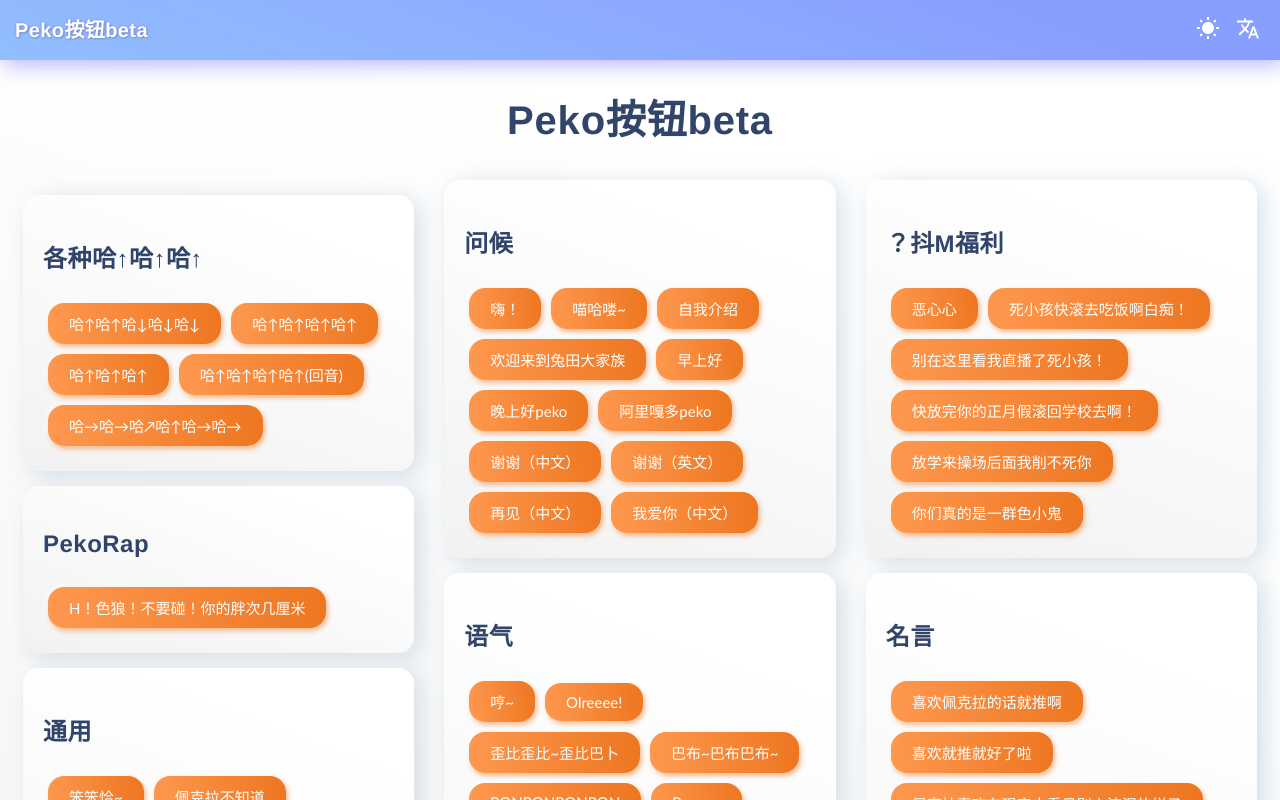
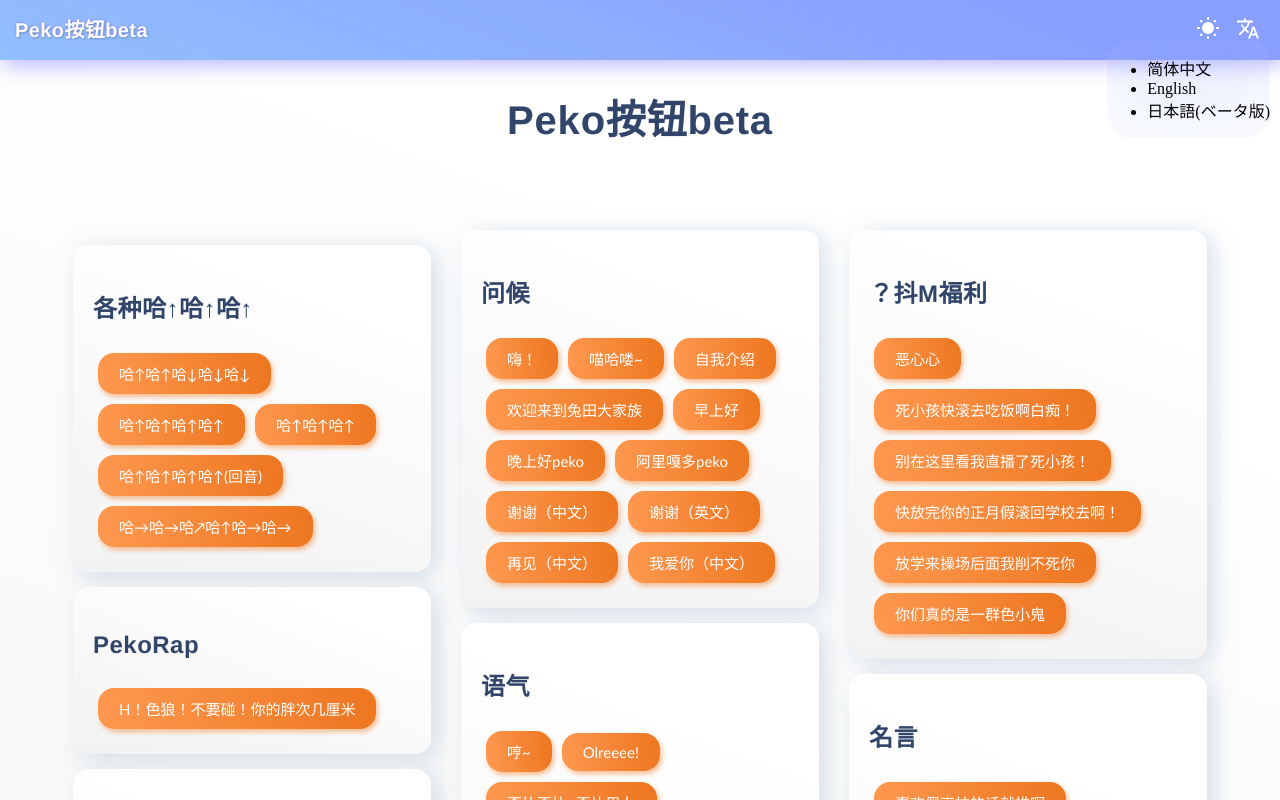
Before and after one commit to vbup-osc/new-pekobutton, a Vue app: page / in a window 1280 px wide. Shown: the top 800 px of the page. Built offline with nearby package versions, Linux system fonts and the light colour scheme; what vue-cookies would draw is missing.

Commit message:
添加 IE警察（

```diff
--- a/src/App.vue
+++ b/src/App.vue
@@ -62,6 +62,13 @@ export default {
     ],
     //
   }),
+  created(){
+    if (!!window.ActiveXObject || "ActiveXObject" in window) {//不会还有人在用IE吧，不会吧不会吧
+      window.console.log("IE警察出动！");
+        alert("给我滚去下Chrome啊kora！");
+        this.See("https://www.google.cn/intl/zh-CN/chrome/");
+    }
+  },
   mounted(){
     let timeNow = new Date();
     let hours = timeNow.getHours();
@@ -141,6 +148,7 @@ export default {
   background: linear-gradient(200.6deg, #244dff8a 19.14%, #0e9dfc6c 154.68%);
   background-blend-mode: normal, luminosity;
   backdrop-filter: blur(10px);
+  -webkit-backdrop-filter: blur(10px);
   box-shadow: 3px 6px 20px rgba(104, 102, 255, 0.44);
   z-index: 9;
 }
--- a/src/components/Topbar.vue
+++ b/src/components/Topbar.vue
@@ -2,15 +2,28 @@
   <div class="topbar">
     <button class="languagebtn ripple">
       <svg style="width:24px;height:24px" viewBox="0 0 24 24">
-    <path fill="white" d="M12.87,15.07L10.33,12.56L10.36,12.53C12.1,10.59 13.34,8.36 14.07,6H17V4H10V2H8V4H1V6H12.17C11.5,7.92 10.44,9.75 9,11.35C8.07,10.32 7.3,9.19 6.69,8H4.69C5.42,9.63 6.42,11.17 7.67,12.56L2.58,17.58L4,19L9,14L12.11,17.11L12.87,15.07M18.5,10H16.5L12,22H14L15.12,19H19.87L21,22H23L18.5,10M15.88,17L17.5,12.67L19.12,17H15.88Z" />
-</svg>
+        <path
+          fill="white"
+          d="M12.87,15.07L10.33,12.56L10.36,12.53C12.1,10.59 13.34,8.36 14.07,6H17V4H10V2H8V4H1V6H12.17C11.5,7.92 10.44,9.75 9,11.35C8.07,10.32 7.3,9.19 6.69,8H4.69C5.42,9.63 6.42,11.17 7.67,12.56L2.58,17.58L4,19L9,14L12.11,17.11L12.87,15.07M18.5,10H16.5L12,22H14L15.12,19H19.87L21,22H23L18.5,10M15.88,17L17.5,12.67L19.12,17H15.88Z"
+        />
+      </svg>
     </button>
     <button class="themebtn ripple">
       <svg style="width:24px;height:24px" viewBox="0 0 24 24">
-    <path fill="white" d="M3.55,18.54L4.96,19.95L6.76,18.16L5.34,16.74M11,22.45C11.32,22.45 13,22.45 13,22.45V19.5H11M12,5.5A6,6 0 0,0 6,11.5A6,6 0 0,0 12,17.5A6,6 0 0,0 18,11.5C18,8.18 15.31,5.5 12,5.5M20,12.5H23V10.5H20M17.24,18.16L19.04,19.95L20.45,18.54L18.66,16.74M20.45,4.46L19.04,3.05L17.24,4.84L18.66,6.26M13,0.55H11V3.5H13M4,10.5H1V12.5H4M6.76,4.84L4.96,3.05L3.55,4.46L5.34,6.26L6.76,4.84Z" />
-</svg>
+        <path
+          fill="white"
+          d="M3.55,18.54L4.96,19.95L6.76,18.16L5.34,16.74M11,22.45C11.32,22.45 13,22.45 13,22.45V19.5H11M12,5.5A6,6 0 0,0 6,11.5A6,6 0 0,0 12,17.5A6,6 0 0,0 18,11.5C18,8.18 15.31,5.5 12,5.5M20,12.5H23V10.5H20M17.24,18.16L19.04,19.95L20.45,18.54L18.66,16.74M20.45,4.46L19.04,3.05L17.24,4.84L18.66,6.26M13,0.55H11V3.5H13M4,10.5H1V12.5H4M6.76,4.84L4.96,3.05L3.55,4.46L5.34,6.26L6.76,4.84Z"
+        />
+      </svg>
     </button>
     <p>{{$t("title")}}</p>
+    <div class="langmenu">
+      <ul>
+        <li v-for="(lang,index) in langs" :key="index">
+          {{lang.title}}
+        </li>
+      </ul>
+    </div>
   </div>
 </template>
 
@@ -57,6 +70,7 @@ export default {
   background: linear-gradient(200.6deg, #244dff8a 19.14%, #0e9dfc6c 154.68%);
   background-blend-mode: normal, luminosity;
   backdrop-filter: blur(10px);
+  -webkit-backdrop-filter: blur(10px);
   box-shadow: 3px 6px 20px rgba(104, 102, 255, 0.44),
     -3px -6px 10px rgba(255, 255, 255, 0.6);
   outline: rgba(104, 102, 255, 1);
@@ -84,24 +98,8 @@ export default {
   position: absolute;
   width: 55px;
   height: 55px;
-  top: 30px;
+  bottom: -25px;
   right: 5px;
-  bottom: 0;
-  border: 0pt;
-  outline: none;
-  border-radius: 999px;
-  display: inline-block;
-  background: rgba(255, 255, 255, 0);
-  transform: translateY(-50%);
-
-}
-.themebtn{
-    position: absolute;
-    width: 55px;
-  height: 55px;
-  top: 30px;
-  right: 45px;
-  bottom: 0;
   border: 0pt;
   outline: none;
   border-radius: 999px;
@@ -109,4 +107,27 @@ export default {
   background: rgba(255, 255, 255, 0);
   transform: translateY(-50%);
 }
+.themebtn {
+  position: absolute;
+  width: 55px;
+  height: 55px;
+  bottom: -25px;
+  right: 45px;
+  border: 0pt;
+  outline: none;
+  border-radius: 999px;
+  display: inline-block;
+  background: rgba(255, 255, 255, 0);
+  transform: translateY(-50%);
+}
+.langmenu{
+  position: fixed;
+  right: 10px;
+  top:40px;
+  background: linear-gradient(0deg, rgba(234, 241, 249, 0.1), rgba(234, 241, 249, 0.1));
+background-blend-mode: normal, luminosity;
+backdrop-filter: blur(56px);
+-webkit-backdrop-filter: blur(56px);
+border-radius: 24px;
+}
 </style>
--- a/src/views/Home.vue
+++ b/src/views/Home.vue
@@ -23,7 +23,8 @@
         <p class="cardtext">{{$t("info")}}
         </p>
       </div>
-    </div> -->
+    </div>
+    <hr color="#EEE" width="95%" /> -->
     <div class="topdiv">
       <div class="card" v-for="(group,index) in voices" :key="index">
         <p class="cardtext" v-if="$i18n.locale=='zhHans'">{{group.translation.Chinese}}</p>
@@ -174,6 +175,7 @@ body {
   width: 100%;
 }
 .cardtext {
+  overflow: visible;
   font-family: Helvetica;
   font-weight: bold;
   color: #31456A;
@@ -284,10 +286,14 @@ body {
     -18px -12px 40px rgba(255, 255, 255, 0.6);
     transform: translate(-5px,-5px);
   }
+  .topdiv {
+    padding: 50px;
+  }
 }
 @media (min-width: 992px) and (max-width: 1300px) {
   .topdiv {
     column-count: 3;
+    padding: 50px;
   }
   .card:hover{
     box-shadow: 18px 12px 80px rgba(136, 165, 191, 0.36),
```
Also changed, not shown: 1 other file (tests, documents, lock files or other folders).
